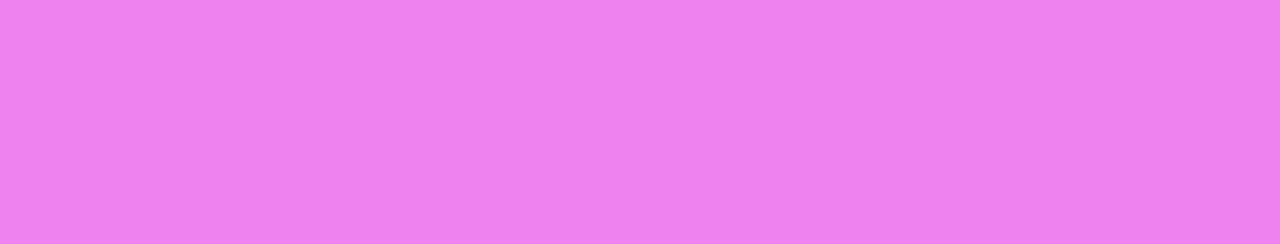
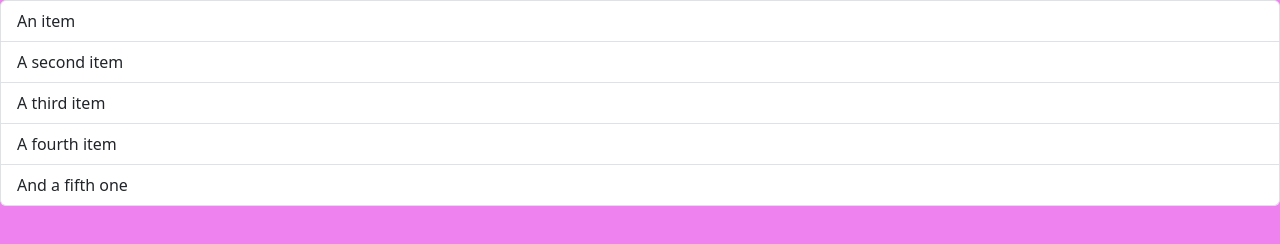
Before and after one commit to ADVela/portafolio-b7-g1, a plain HTML site: page index.html in a window 1280 px wide. Drawn offline with nearby package versions, Linux system fonts and the light colour scheme.

Commit message:
Agregar  bootstrap al portafolio

```diff
--- a/index.html
+++ b/index.html
@@ -7,6 +7,8 @@
     <title>Karla Velazquez</title>
 
 
+    <link href="https://cdn.jsdelivr.net/npm/bootstrap@5.3.3/dist/css/bootstrap.min.css" rel="stylesheet"
+        integrity="sha384-QWTKZyjpPEjISv5WaRU9OFeRpok6YctnYmDr5pNlyT2bRjXh0JMhjY6hW+ALEwIH" crossorigin="anonymous">
 
     <link rel="stylesheet" href="style.css">
 
@@ -19,6 +21,14 @@
 
     </header>
 
+    <ul class="list-group">
+        <li class="list-group-item">An item</li>
+        <li class="list-group-item">A second item</li>
+        <li class="list-group-item">A third item</li>
+        <li class="list-group-item">A fourth item</li>
+        <li class="list-group-item">And a fifth one</li>
+      </ul>
+
 
     <main>
 
@@ -29,6 +39,9 @@
     </footer>
 
 
+    <script src="https://cdn.jsdelivr.net/npm/bootstrap@5.3.3/dist/js/bootstrap.bundle.min.js"
+        integrity="sha384-YvpcrYf0tY3lHB60NNkmXc5s9fDVZLESaAA55NDzOxhy9GkcIdslK1eN7N6jIeHz"
+        crossorigin="anonymous"></script>
+</body>
 
-</body>
 </html>
```
